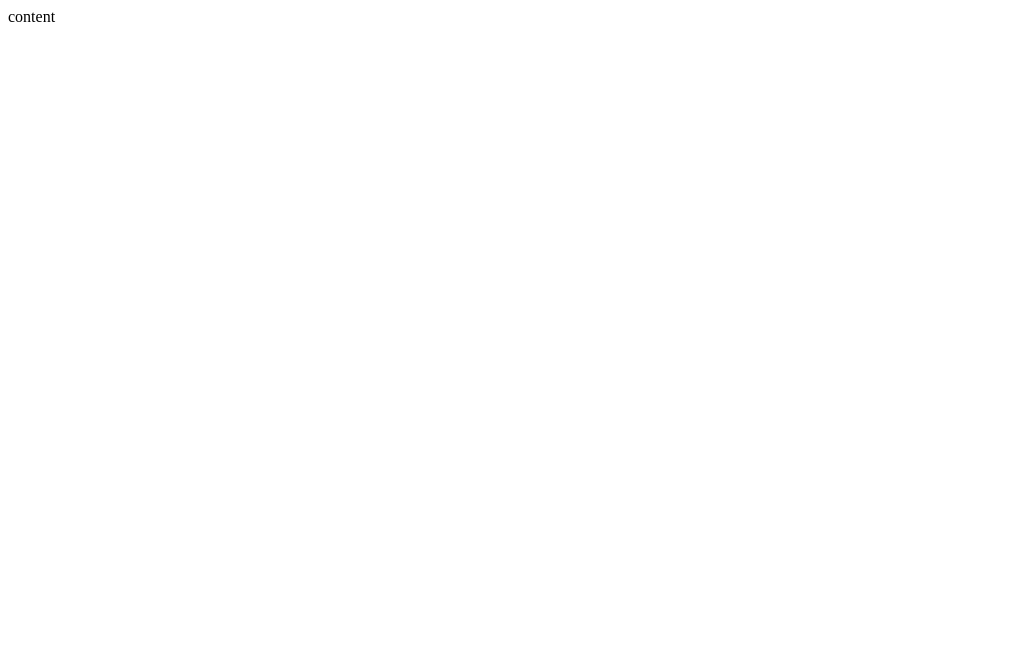
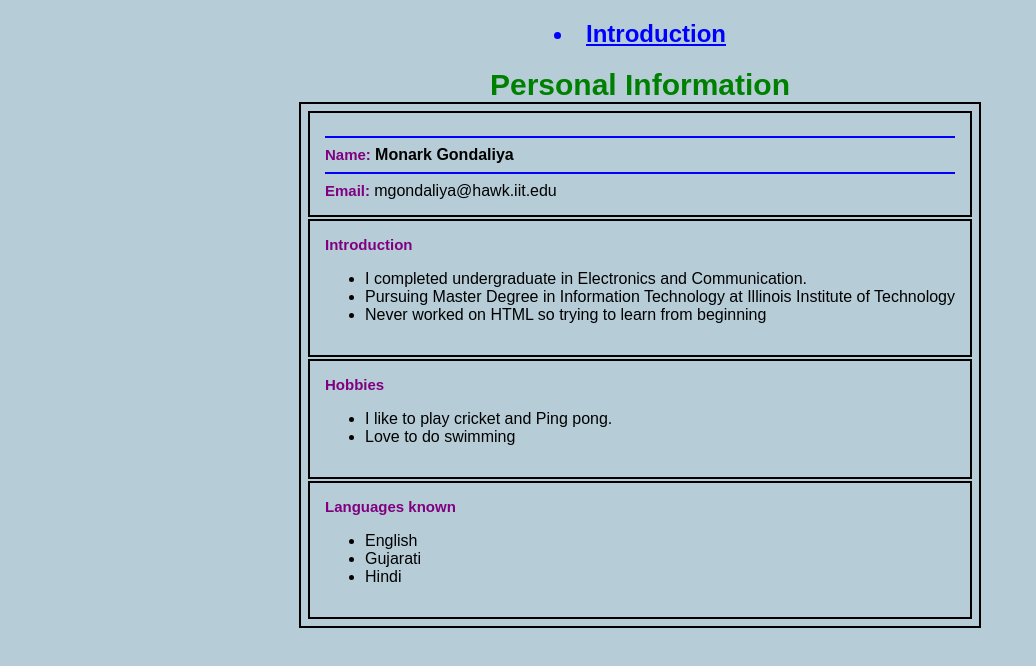
Before and after one commit to Monarkg/ITMD541-mgondaliya, a plain HTML site: page index.html in a window 1280 px wide. Shown: the whole page, without its empty margins (0-1036 px from the left). Drawn offline with Linux system fonts and the light colour scheme.

Commit message:
Created Introduction page and added style.css

```diff
--- a/index.html
+++ b/index.html
@@ -1,11 +1,59 @@
 <!DOCTYPE html>
 <html lang="en">
+
 <head>
     <meta charset="UTF-8">
     <meta name="viewport" content="width=device-width, initial-scale=1.0">
     <title>Document</title>
+    <link rel="stylesheet" type="text/css" href="style.css" />
 </head>
+
 <body>
-    content
+    <header>
+        <h2 style="color: blue; text-decoration:underline;"><li style="text-align:center">Introduction</li></h2>
+    </header>
+
+
+    <div class="test"> <B>Personal Information</B> </div>
+    <table>
+        <tr>
+            <td>
+                <hr color=blue>
+                <B class="title">Name: </B><B>Monark Gondaliya</B>
+                <hr color=blue>
+                <B class="title">Email: </B>mgondaliya@hawk.iit.edu
+            </td>
+
+        </tr>
+        <tr>
+            <td>
+                <b class="title">Introduction</b>
+                <ul>
+                    <li>I completed undergraduate in Electronics and Communication. </li>
+                    <li>Pursuing Master Degree in Information Technology at Illinois Institute of Technology</li>
+                    <li>Never worked on HTML so trying to learn from beginning</li>
+                </ul>
+            </td>
+        </tr>
+        <tr>
+            <td>
+                <b class="title">Hobbies</b>
+                <ul>
+                    <li>I like to play cricket and Ping pong.</li>
+                    <li>Love to do swimming</li>
+                </ul>
+            </td>
+        </tr>
+        <tr>
+            <td>
+                <b class="title"> Languages known</b>
+                <ul>
+                    <li>English</li>
+                    <li>Gujarati</li>
+                    <li>Hindi</li>
+                </ul>
+            </td>
+        </tr>
 </body>
+
 </html>
--- /dev/null
+++ b/style.css
@@ -0,0 +1,25 @@
+body
+{
+    margin: 10;
+    padding: 10;
+    background-color:#9bbbcaba;
+    font-family: 'Arial';
+}
+.test{
+    font-size: 30px;
+    color: green;
+    text-align-last: center;
+}
+.title{
+    font-size: 15px;
+    color: purple;
+}
+table, td {
+    border: 2px solid black;
+    margin-left: auto;
+    margin-right: auto;
+    padding: 5px;
+}
+th, td {
+    padding: 15px;
+}
```
